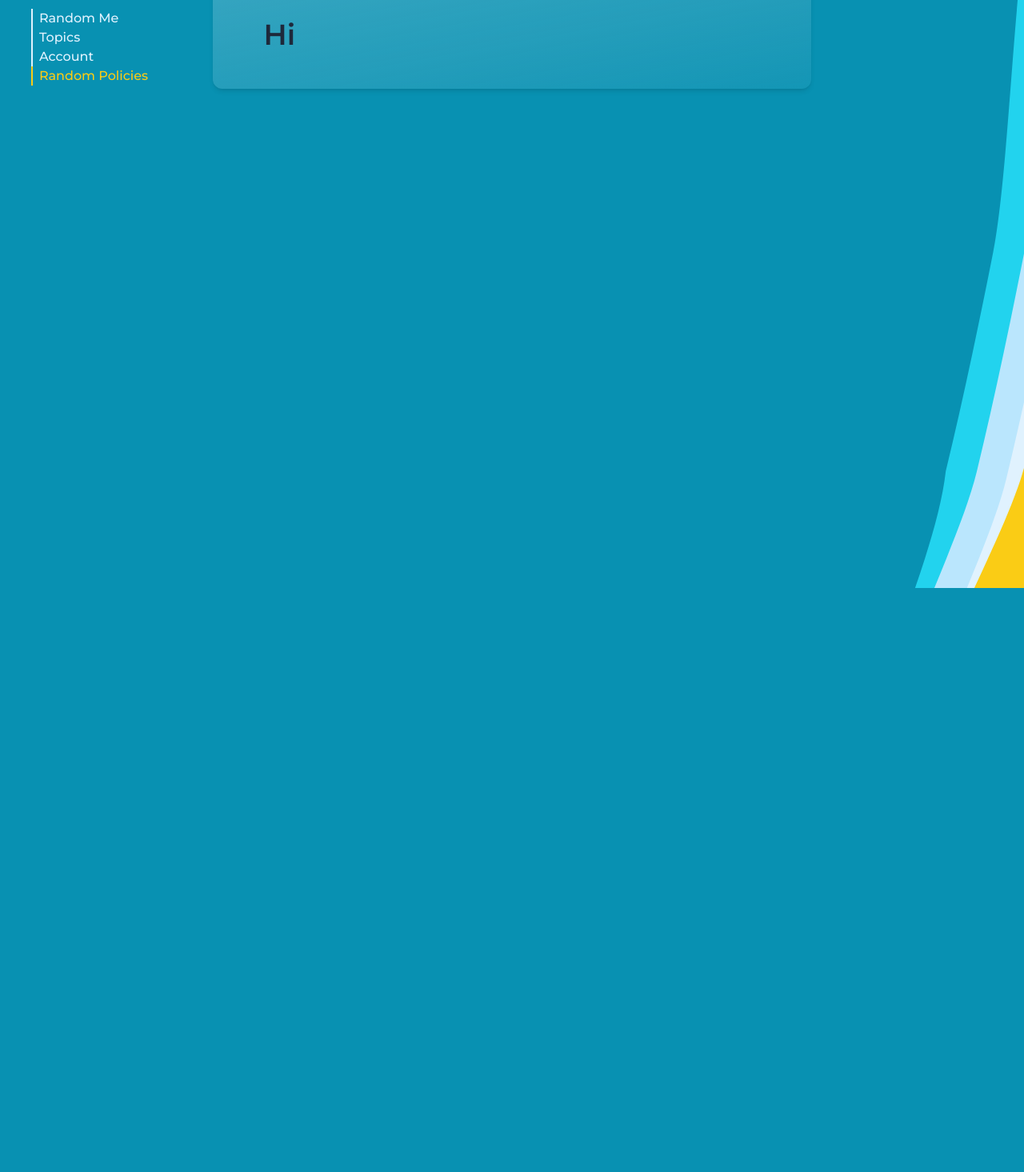
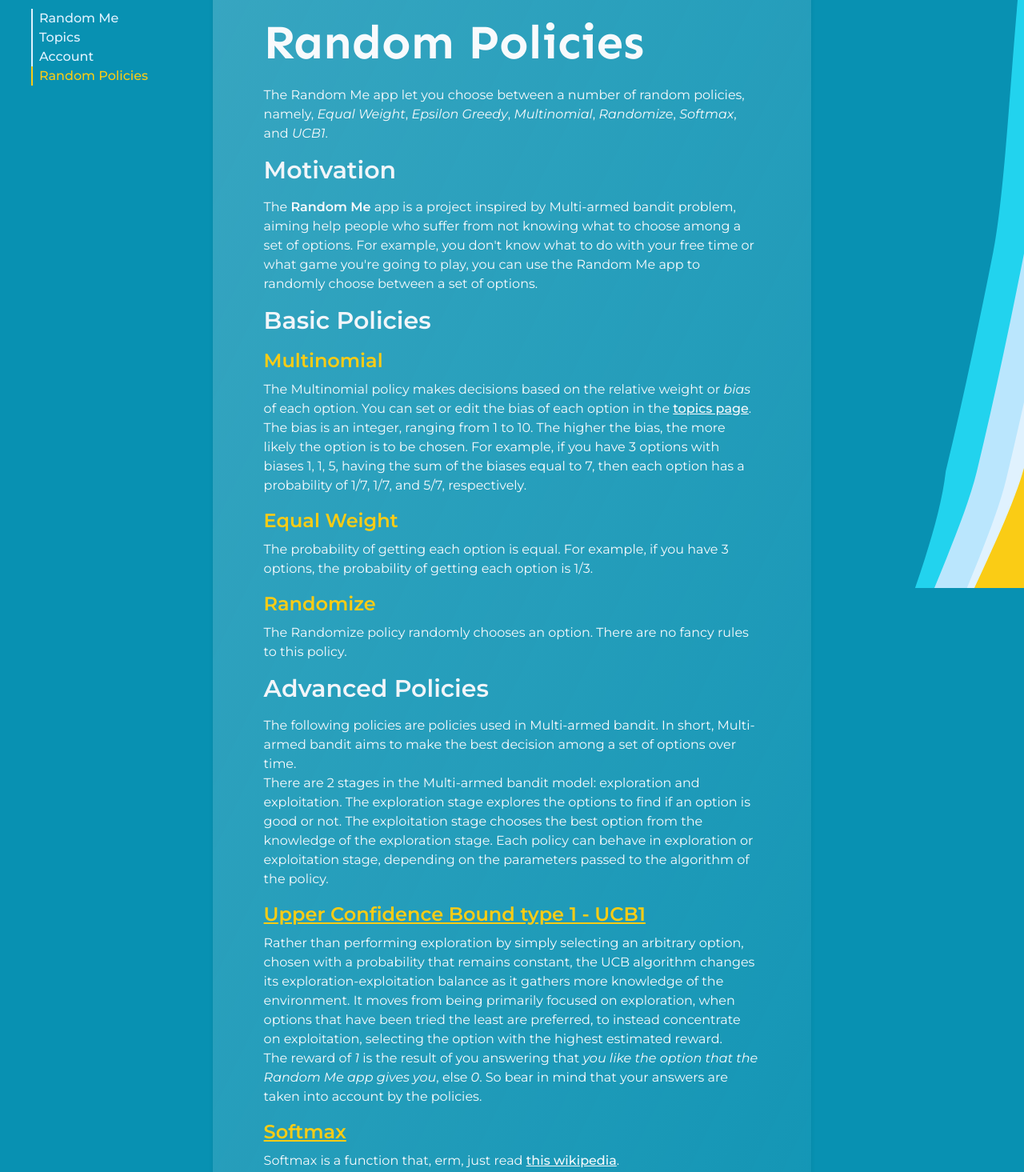
Before and after one commit to Randome-Me/random-me-frontend, a Next.js app: page /random-policies in a window 1280 px wide. Shown: the part 65-1530 px from the top of the page at 80% size. Before the commit the page ends 800 px from the top, so only its background shows below. Built offline with nearby package versions, Linux system fonts and the light colour scheme.

Commit message:
🚧 add policy documentation content

```diff
--- a/components/layout/CenteredSpanGlassLayout.tsx
+++ b/components/layout/CenteredSpanGlassLayout.tsx
@@ -21,7 +21,6 @@
       <Glass
         className={`
             px-2 md:px-10 lg:px-12 xl:px-16
-            space-y-4
             lg:space-y-0
             xs:max-w-[95vw]
             mx-auto
--- a/pages/index.tsx
+++ b/pages/index.tsx
@@ -11,12 +11,12 @@
 import { decodePolicy, getProbabilities, randomMe } from "utils"
 
 const policies: RandomPolicy[] = [
+  RandomPolicy.MULTINOMIAL,
   RandomPolicy.EQUAL_WEIGHT,
+  RandomPolicy.RANDOMIZE,
+  RandomPolicy.UCB,
   RandomPolicy.EPSILON_GREEDY,
-  RandomPolicy.MULTINOMIAL,
-  RandomPolicy.RANDOMIZE,
   RandomPolicy.SOFTMAX,
-  RandomPolicy.UCB,
 ]
 
 export default function Home() {
--- a/pages/random-policies.tsx
+++ b/pages/random-policies.tsx
@@ -2,8 +2,26 @@
 import CenteredSpanGlassLayout from "components/layout/CenteredSpanGlassLayout"
 import LoggedInLayout from "components/layout/LoggedInLayout"
 import Head from "next/head"
+import Link from "next/link"
 
 export default function RandomPolicies() {
+  const h1Class = `
+  text-slate-50
+  font-Sen
+  mb-6
+  text-6xl
+  `
+  const h2Class = `
+  text-slate-100
+  mb-4
+  `
+  const h3Class = `
+  text-yellow-400
+  mb-2
+  `
+  const pClass = `
+  text-slate-50
+  `
   return (
     <>
       <Head>
@@ -17,7 +35,140 @@
       <PageBackground src="/images/bg-random-policies.svg">
         <LoggedInLayout>
           <CenteredSpanGlassLayout>
-            <h1>Hi</h1>
+            <main
+              className="
+            space-y-4
+            "
+            >
+              <header>
+                <h1 className={h1Class}>Random Policies</h1>
+                <p className={pClass}>
+                  The Random Me app let you choose between a number of random
+                  policies, namely, <em>Equal Weight</em>,{" "}
+                  <em>Epsilon Greedy</em>, <em>Multinomial</em>,{" "}
+                  <em>Randomize</em>, <em>Softmax</em>, and <em>UCB1</em>.
+                </p>
+              </header>
+              <article>
+                <h2 className={h2Class}>Motivation</h2>
+                <p className={pClass}>
+                  The <strong>Random Me</strong> app is a project inspired by
+                  Multi-armed bandit problem, aiming help people who suffer from
+                  not knowing what to choose among a set of options. For
+                  example, you don&apos;t know what to do with your free time or
+                  what game you&apos;re going to play, you can use the Random Me
+                  app to randomly choose between a set of options.
+                </p>
+              </article>
+              <h2 className={h2Class}>Basic Policies</h2>
+              <article>
+                <h3 className={h3Class}>Multinomial</h3>
+                <p className={pClass}>
+                  The Multinomial policy makes decisions based on the relative
+                  weight or <em>bias</em> of each option. You can set or edit
+                  the bias of each option in the{" "}
+                  <Link href="/topics">
+                    <a className="underline font-medium">topics page</a>
+                  </Link>
+                  . The bias is an integer, ranging from 1 to 10. The higher the
+                  bias, the more likely the option is to be chosen. For example,
+                  if you have 3 options with biases 1, 1, 5, having the sum of
+                  the biases equal to 7, then each option has a probability of
+                  1/7, 1/7, and 5/7, respectively.
+                </p>
+              </article>
+              <article>
+                <h3 className={h3Class}>Equal Weight</h3>
+                <p className={pClass}>
+                  The probability of getting each option is equal. For example,
+                  if you have 3 options, the probability of getting each option
+                  is 1/3.
+                </p>
+              </article>
+              <article>
+                <h3 className={h3Class}>Randomize</h3>
+                <p className={pClass}>
+                  The Randomize policy randomly chooses an option. There are no
+                  fancy rules to this policy.
+                </p>
+              </article>
+              <article>
+                <h2 className={h2Class}>Advanced Policies</h2>
+                <p className={pClass}>
+                  The following policies are policies used in{" "}
+                  <a
+                    className=""
+                    href="https://en.wikipedia.org/wiki/Multi-armed_bandit#The_multi-armed_bandit_model"
+                    target="_blank"
+                    rel="noreferrer"
+                  >
+                    Multi-armed bandit
+                  </a>
+                  . In short, Multi-armed bandit aims to make the best decision
+                  among a set of options over time.
+                </p>
+                <p className={pClass}>
+                  There are 2 stages in the Multi-armed bandit model:
+                  exploration and exploitation. The exploration stage explores
+                  the options to find if an option is good or not. The
+                  exploitation stage chooses the best option from the knowledge
+                  of the exploration stage. Each policy can behave in
+                  exploration or exploitation stage, depending on the parameters
+                  passed to the algorithm of the policy.
+                </p>
+              </article>
+              <article>
+                <a
+                  className=""
+                  href="https://docs.microsoft.com/en-us/archive/msdn-magazine/2019/august/test-run-the-ucb1-algorithm-for-multi-armed-bandit-problems"
+                  target="_blank"
+                  rel="noopener noreferrer"
+                >
+                  <h3 className={h3Class + " underline decoration-yellow-400"}>
+                    Upper Confidence Bound type 1 - UCB1
+                  </h3>
+                </a>
+                <p className={pClass}>
+                  Rather than performing exploration by simply selecting an
+                  arbitrary option, chosen with a probability that remains
+                  constant, the UCB algorithm changes its
+                  exploration-exploitation balance as it gathers more knowledge
+                  of the environment. It moves from being primarily focused on
+                  exploration, when options that have been tried the least are
+                  preferred, to instead concentrate on exploitation, selecting
+                  the option with the highest estimated reward.
+                </p>
+                <p className={pClass}>
+                  The reward of <em>1</em> is the result of you answering that{" "}
+                  <em>you like the option that the Random Me app gives you</em>,
+                  else <em>0</em>. So bear in mind that your answers are taken
+                  into account by the policies.
+                </p>
+              </article>
+              <article>
+                <a
+                  href="https://en.wikipedia.org/wiki/Softmax_function"
+                  target="_blank"
+                  rel="noopener noreferrer"
+                >
+                  <h3 className={h3Class + " underline decoration-yellow-400"}>
+                    Softmax
+                  </h3>
+                </a>
+                <p className={pClass}>
+                  Softmax is a function that, erm, just read{" "}
+                  <a
+                    className="underline font-medium"
+                    href="https://en.wikipedia.org/wiki/Softmax_function"
+                    target="_blank"
+                    rel="noopener noreferrer"
+                  >
+                    this wikipedia
+                  </a>
+                  .
+                </p>
+              </article>
+            </main>
           </CenteredSpanGlassLayout>
         </LoggedInLayout>
       </PageBackground>
```
Also changed, not shown: utils/index.ts (+6 -6 lines).
